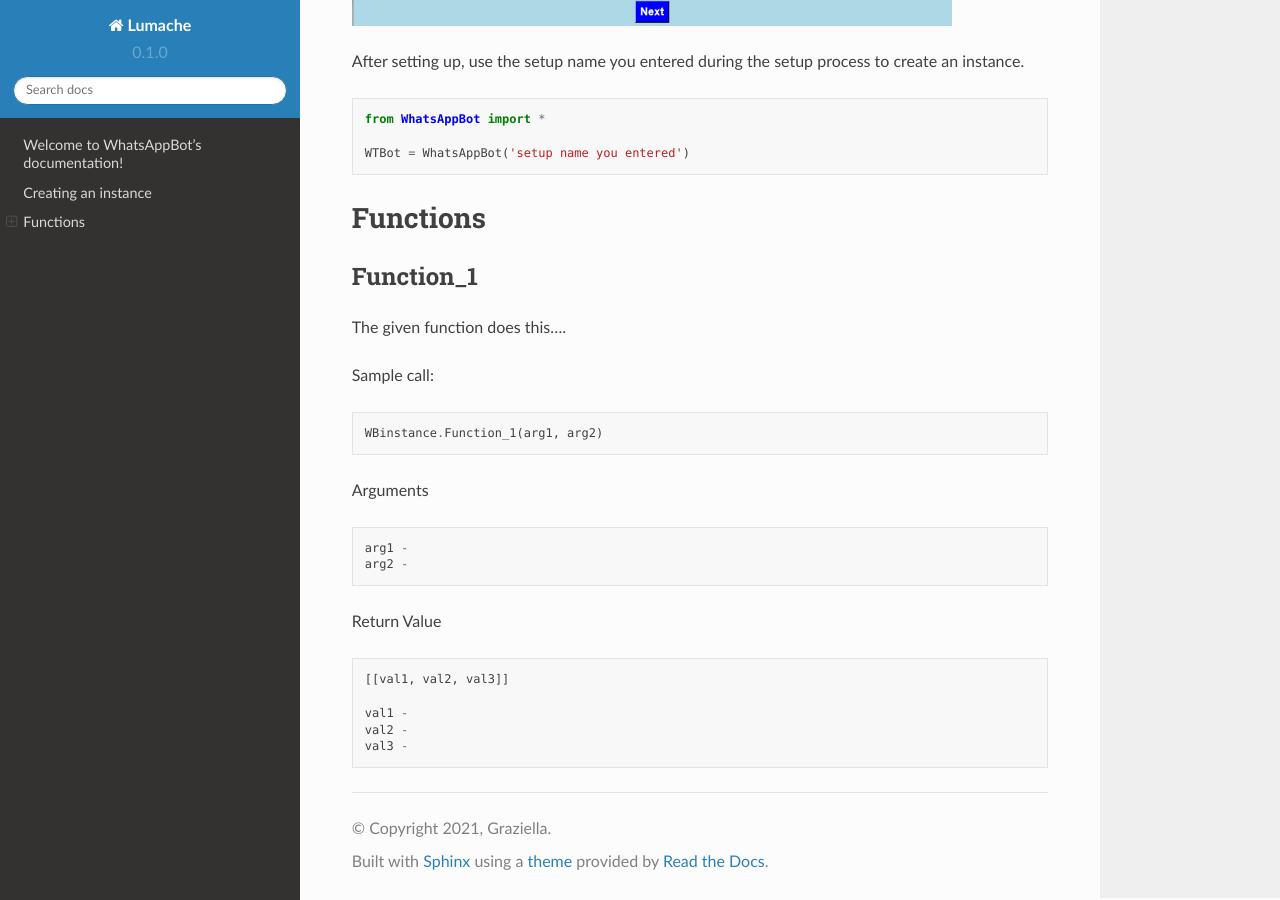
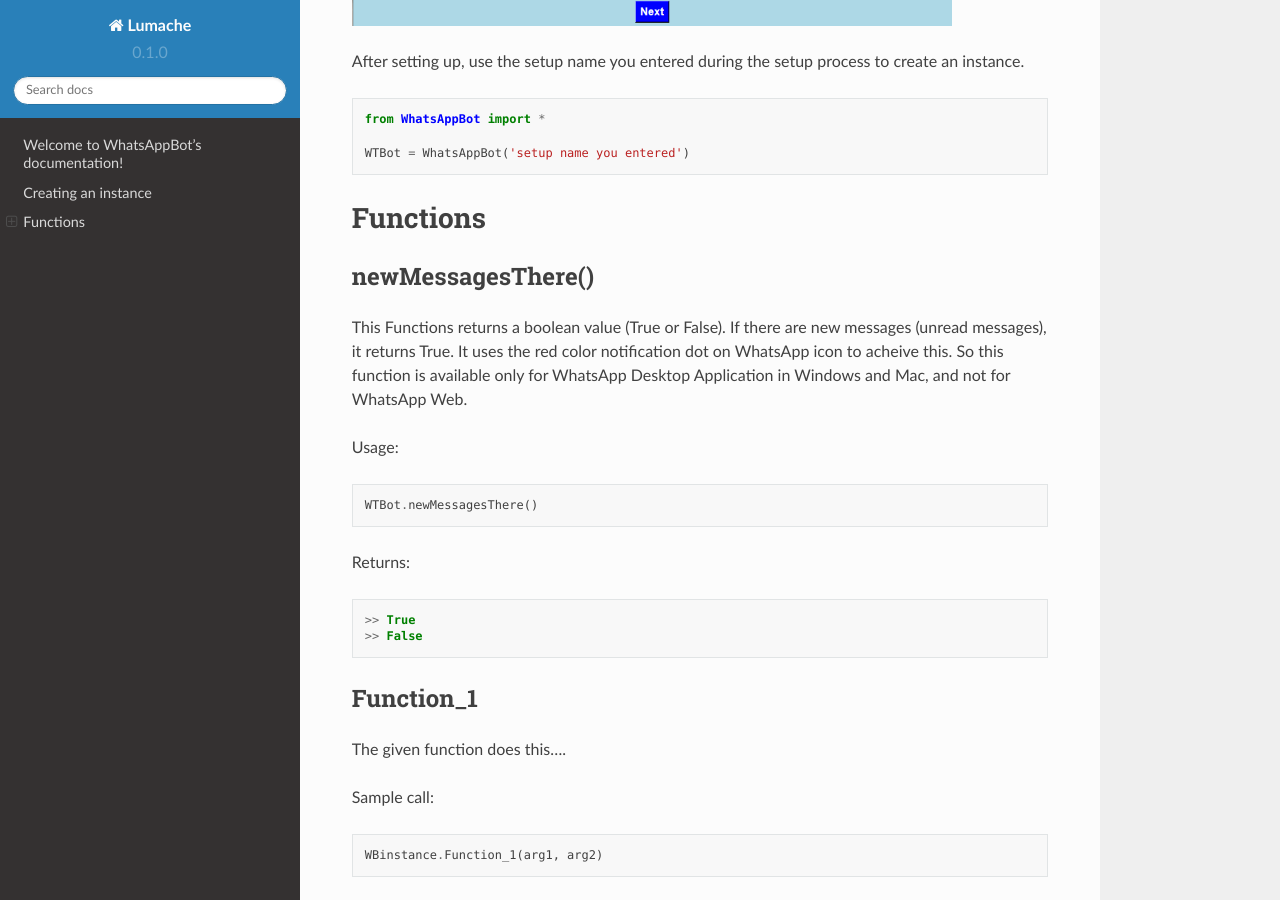
Before and after one commit to ArvindR07/WhatsAppBotDocs, a Sphinx documentation site: the page built from docs/source/index.rst, in a window 1280 px wide and 900 px high, scrolled down 844 px. Built offline with Sphinx 7.4.7 and the Read the Docs theme 2.0.0, drawn with Linux system fonts in a browser that asks for light colours.

Commit message:
Update index.rst

```diff
--- a/docs/source/index.rst
+++ b/docs/source/index.rst
@@ -34,6 +34,26 @@ Functions
 =======================
 
 =============================
+newMessagesThere()
+=============================
+
+This Functions returns a boolean value (True or False). If there are new messages (unread messages), it returns True. It uses the red color notification dot on WhatsApp icon to acheive this. So this function is available only for WhatsApp Desktop Application in Windows and Mac, and not for WhatsApp Web.
+
+Usage:
+
+.. code:: python
+
+   WTBot.newMessagesThere()
+
+Returns:
+
+.. code:: python
+
+   >> True
+   >> False
+
+
+=============================
 Function_1
 =============================
 
```
